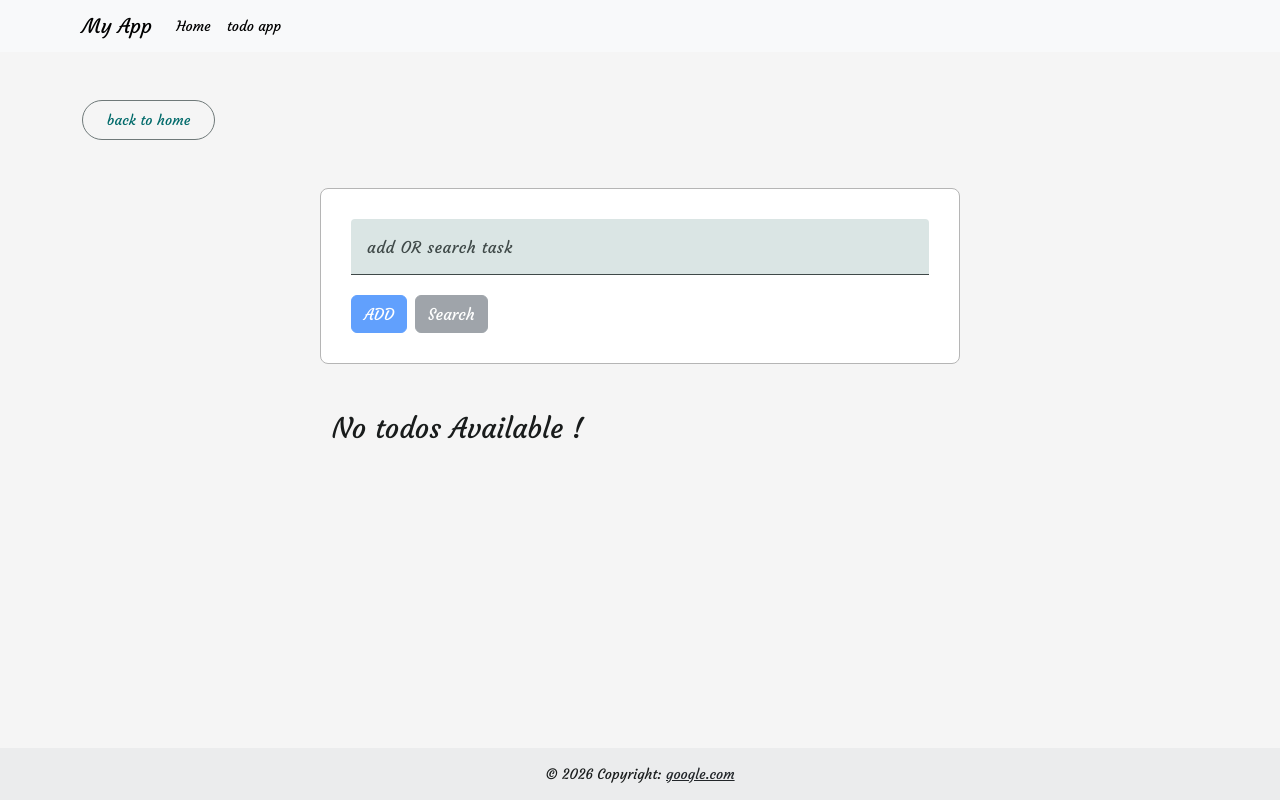
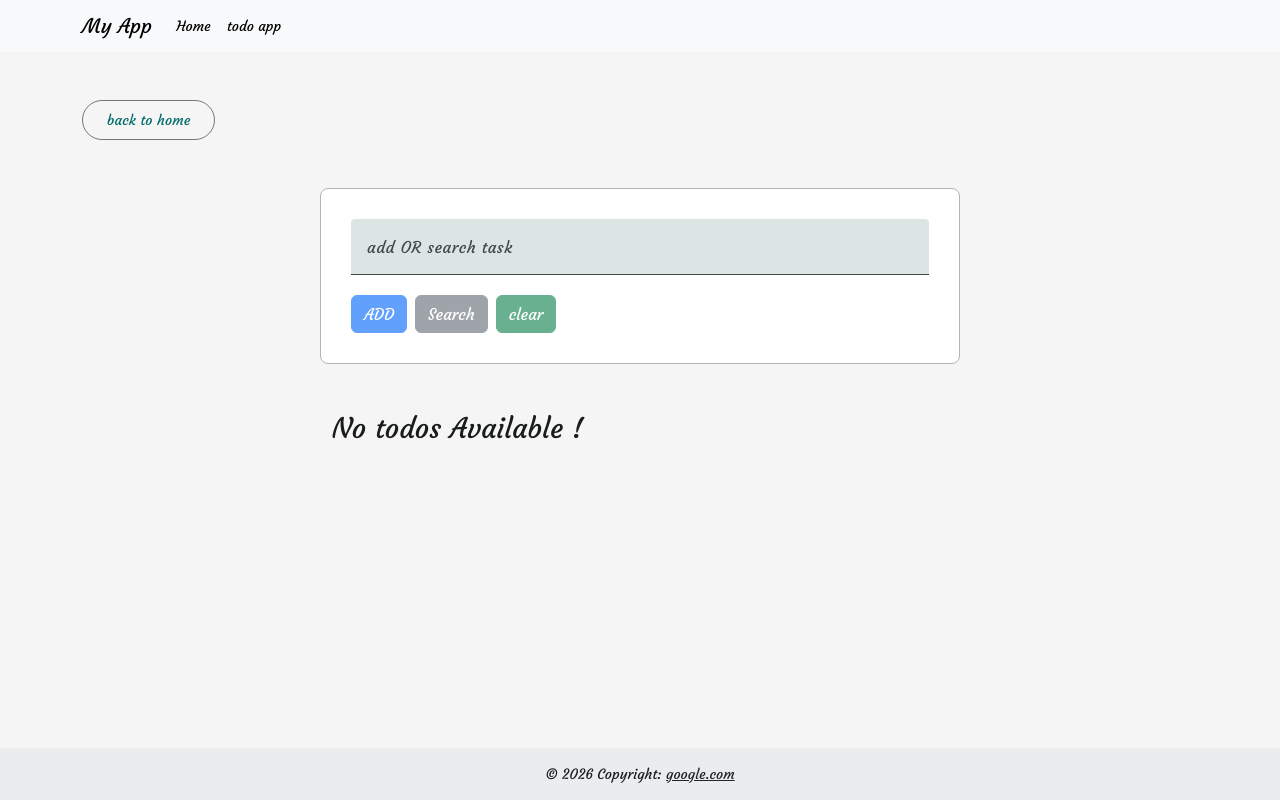
Before and after one commit to hebataha/my-angular-app, an Angular app: page /todoApp in a window 1280 px wide. Built offline with nearby package versions, Linux system fonts and the light colour scheme.

Commit message:
add clear Functionality

```diff
--- a/src/app/todo/components/todo-item/todo-item.ts
+++ b/src/app/todo/components/todo-item/todo-item.ts
@@ -27,7 +27,5 @@ export class TodoItem {
     this.inputType = item.title;
     item.title = this.inputType;
     this.item.title = this.inputType
-
-
   }
 }
--- a/src/app/todo/todo.html
+++ b/src/app/todo/todo.html
@@ -7,7 +7,7 @@
       <div class="container my-5 todo-wrapper offset-lg-6">
         <mat-form-field class="w-100">
           <mat-label>add OR search task</mat-label>
-          <input type="search" class="w-100" matInput placeholder="add task" (click)="checkInp()"
+          <input type="search" class="w-100" matInput placeholder="add task" (ngModelChange)="checkInp()"
             [(ngModel)]="inputTask">
         </mat-form-field>
         <button (click)="addTodo()" class="btn-primary btn" [disabled]="inputTask == ''">ADD</button>
@@ -16,6 +16,8 @@
           @if(showEdit){
           <button class="btn btn-danger"  (click)="update()">update</button>
           }
+          <button class="btn btn-success" (click)="clear()" [disabled]="todoArray.length == 0 "> clear</button>
+
         <!--
                 <app-todo-item></app-todo-item>
                 <app-todo-item></app-todo-item> -->
--- a/src/app/todo/todo.ts
+++ b/src/app/todo/todo.ts
@@ -34,6 +34,8 @@ export class Todo implements OnInit {
   searchResult: string = '';
   itemSelected!: TodoIem;
   showEdit: boolean = false;
+  showClear: boolean = false;
+
 
   constructor() {
     // this.todoArray = [{
@@ -73,6 +75,7 @@ export class Todo implements OnInit {
     // }
     this.todoArray = this.filterArray;
     console.log("filterArray", this.filterArray);
+    this.showClear = true
 
 
 
@@ -107,7 +110,11 @@ export class Todo implements OnInit {
 
     this.itemSelected.title = this.inputTask
     // this.inputTask = ""
-     this.showEdit = false;
+    this.showEdit = false;
+  }
+  clear() {
+    this.inputTask = "";
+    this.todoArray = []
 
 
   }
```
